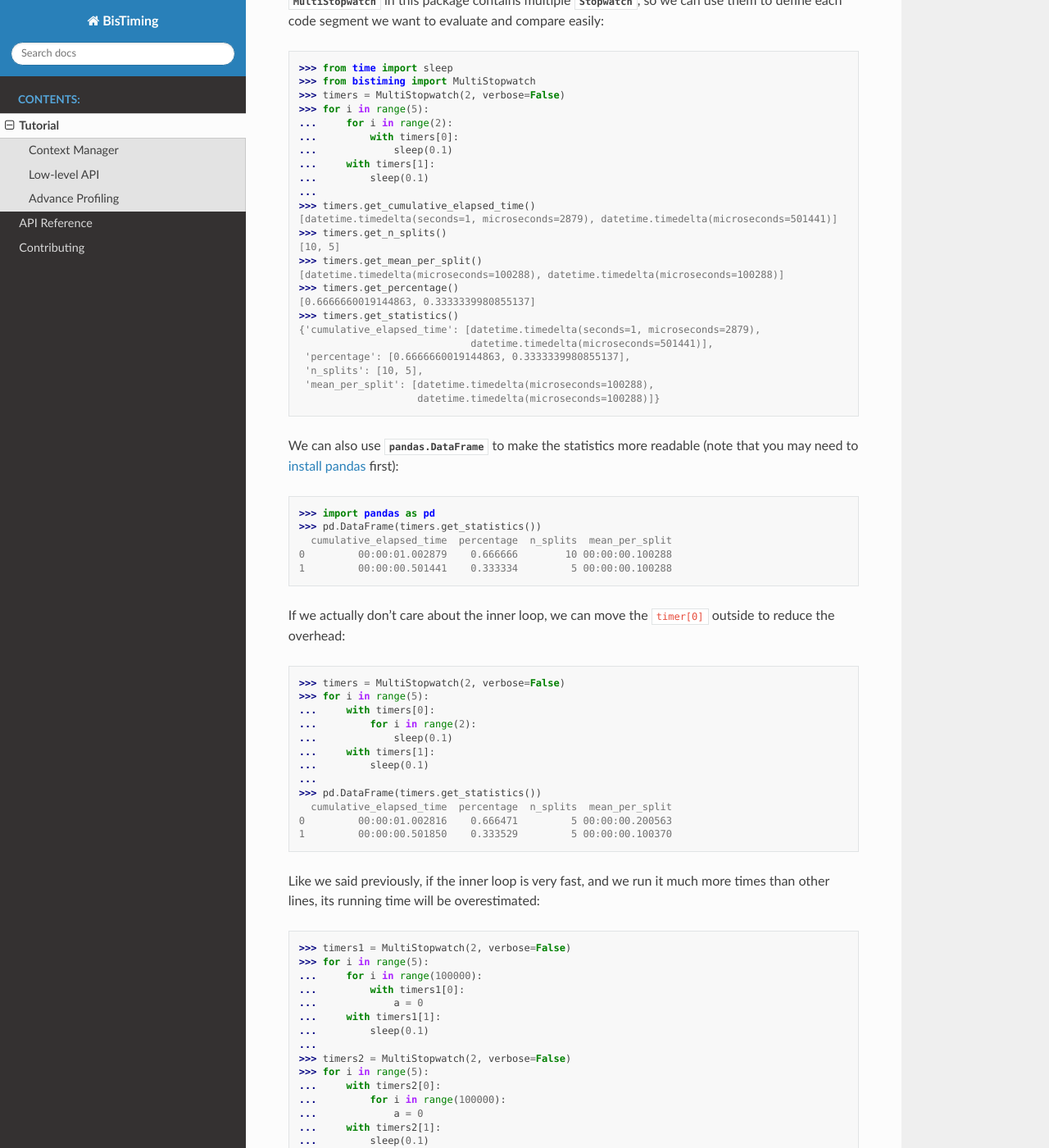
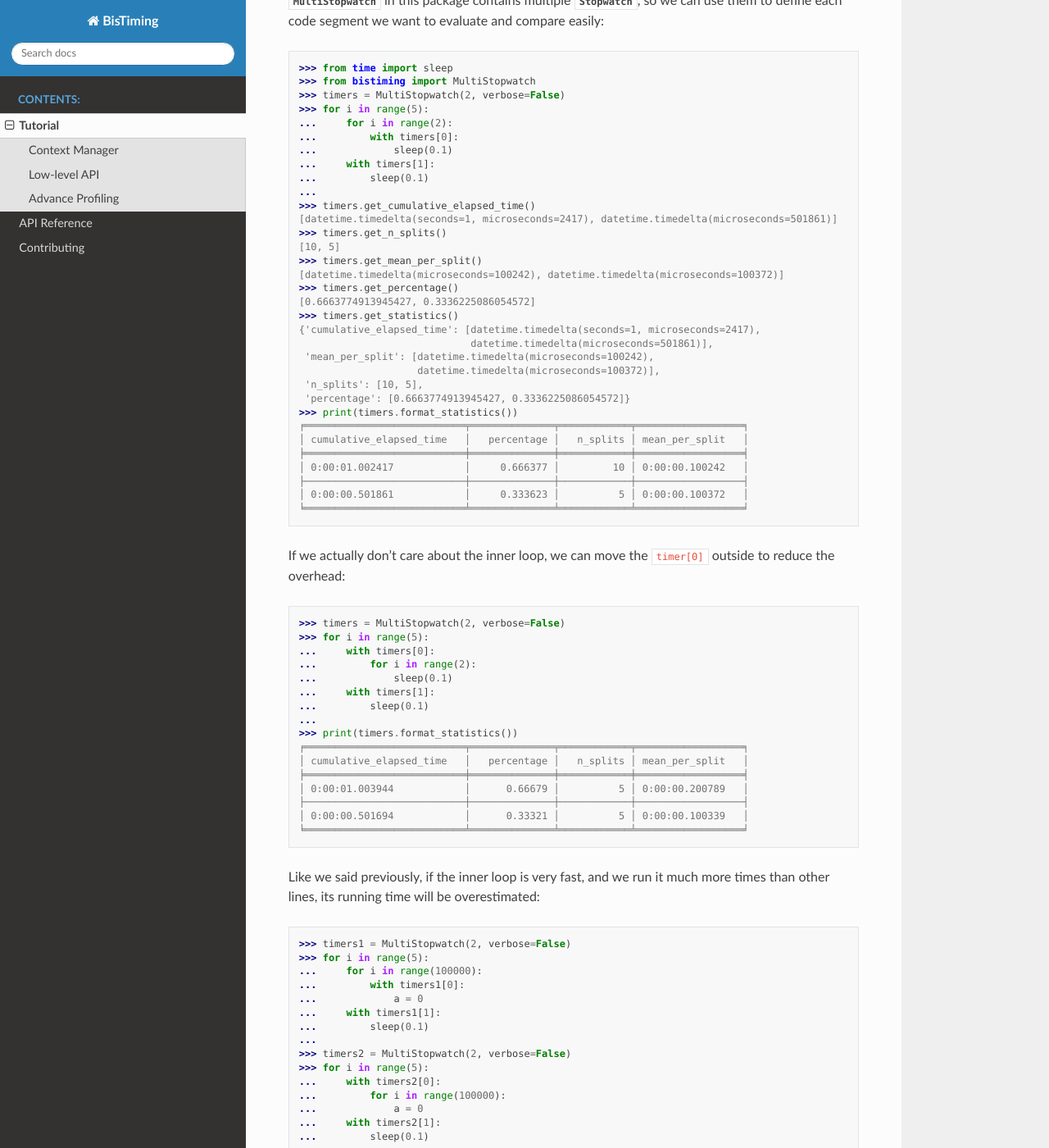
Before and after one commit to ianlini/bistiming, a Sphinx documentation site: the page built from docs/tutorial.rst, in a window 1280 px wide and 1400 px high, scrolled down 6754 px. Shown: the whole window at 82% size. Built offline with Sphinx 7.4.7 and the Read the Docs theme 2.0.0, drawn with Linux system fonts in a browser that asks for light colours; some of the changed text lies outside the part shown.

Commit message:
Format statistics (#30)
* install tabulate

* Add format_statistics

* update docs

* update travis badge

```diff
--- a/docs/conf.py
+++ b/docs/conf.py
@@ -101,7 +101,6 @@ napoleon_use_rtype = True
 intersphinx_mapping = {
     "python": ("https://docs.python.org/3/", None),
     "six": ("https://six.readthedocs.io/", None),
-    "pandas": ("https://pandas.pydata.org/pandas-docs/stable/", None),
 }
 
 # -- Options for todo extension ----------------------------------------------
--- a/docs/tutorial.rst
+++ b/docs/tutorial.rst
@@ -340,30 +340,28 @@ we want to evaluate and compare easily:
 ...         sleep(0.1)
 ...
 >>> timers.get_cumulative_elapsed_time()
-[datetime.timedelta(seconds=1, microseconds=2879), datetime.timedelta(microseconds=501441)]
+[datetime.timedelta(seconds=1, microseconds=2417), datetime.timedelta(microseconds=501861)]
 >>> timers.get_n_splits()
 [10, 5]
 >>> timers.get_mean_per_split()
-[datetime.timedelta(microseconds=100288), datetime.timedelta(microseconds=100288)]
+[datetime.timedelta(microseconds=100242), datetime.timedelta(microseconds=100372)]
 >>> timers.get_percentage()
-[0.6666660019144863, 0.3333339980855137]
+[0.6663774913945427, 0.3336225086054572]
 >>> timers.get_statistics()
-{'cumulative_elapsed_time': [datetime.timedelta(seconds=1, microseconds=2879),
-                             datetime.timedelta(microseconds=501441)],
- 'percentage': [0.6666660019144863, 0.3333339980855137],
+{'cumulative_elapsed_time': [datetime.timedelta(seconds=1, microseconds=2417),
+                             datetime.timedelta(microseconds=501861)],
+ 'mean_per_split': [datetime.timedelta(microseconds=100242),
+                    datetime.timedelta(microseconds=100372)],
  'n_splits': [10, 5],
- 'mean_per_split': [datetime.timedelta(microseconds=100288),
-                    datetime.timedelta(microseconds=100288)]}
-
-We can also use :class:`pandas.DataFrame` to make the statistics more readable
-(note that you may need to
-`install pandas <https://pandas.pydata.org/pandas-docs/stable/install.html>`_ first):
-
->>> import pandas as pd
->>> pd.DataFrame(timers.get_statistics())
-  cumulative_elapsed_time  percentage  n_splits  mean_per_split
-0         00:00:01.002879    0.666666        10 00:00:00.100288
-1         00:00:00.501441    0.333334         5 00:00:00.100288
+ 'percentage': [0.6663774913945427, 0.3336225086054572]}
+>>> print(timers.format_statistics())
+╒═══════════════════════════╤══════════════╤════════════╤══════════════════╕
+│ cumulative_elapsed_time   │   percentage │   n_splits │ mean_per_split   │
+╞═══════════════════════════╪══════════════╪════════════╪══════════════════╡
+│ 0:00:01.002417            │     0.666377 │         10 │ 0:00:00.100242   │
+├───────────────────────────┼──────────────┼────────────┼──────────────────┤
+│ 0:00:00.501861            │     0.333623 │          5 │ 0:00:00.100372   │
+╘═══════════════════════════╧══════════════╧════════════╧══════════════════╛
 
 If we actually don't care about the inner loop, we can move the ``timer[0]`` outside
 to reduce the overhead:
@@ -376,10 +374,14 @@ to reduce the overhead:
 ...     with timers[1]:
 ...         sleep(0.1)
 ...
->>> pd.DataFrame(timers.get_statistics())
-  cumulative_elapsed_time  percentage  n_splits  mean_per_split
-0         00:00:01.002816    0.666471         5 00:00:00.200563
-1         00:00:00.501850    0.333529         5 00:00:00.100370
+>>> print(timers.format_statistics())
+╒═══════════════════════════╤══════════════╤════════════╤══════════════════╕
+│ cumulative_elapsed_time   │   percentage │   n_splits │ mean_per_split   │
+╞═══════════════════════════╪══════════════╪════════════╪══════════════════╡
+│ 0:00:01.003944            │      0.66679 │          5 │ 0:00:00.200789   │
+├───────────────────────────┼──────────────┼────────────┼──────────────────┤
+│ 0:00:00.501694            │      0.33321 │          5 │ 0:00:00.100339   │
+╘═══════════════════════════╧══════════════╧════════════╧══════════════════╛
 
 Like we said previously, if the inner loop is very fast, and we run it much more times
 than other lines, its running time will be overestimated:
@@ -400,14 +402,22 @@ than other lines, its running time will be overestimated:
 ...     with timers2[1]:
 ...         sleep(0.1)
 ...
->>> pd.DataFrame(timers1.get_statistics())
-  cumulative_elapsed_time  percentage  n_splits  mean_per_split
-0         00:00:00.479970    0.489214    500000 00:00:00.000001
-1         00:00:00.501135    0.510786         5 00:00:00.100227
->>> pd.DataFrame(timers2.get_statistics())
-  cumulative_elapsed_time  percentage  n_splits  mean_per_split
-0         00:00:00.098682    0.164432         5 00:00:00.019736
-1         00:00:00.501455    0.835568         5 00:00:00.100291
+>>> print(timers1.format_statistics())
+╒═══════════════════════════╤══════════════╤════════════╤══════════════════╕
+│ cumulative_elapsed_time   │   percentage │   n_splits │ mean_per_split   │
+╞═══════════════════════════╪══════════════╪════════════╪══════════════════╡
+│ 0:00:00.558187            │     0.526846 │     500000 │ 0:00:00.000001   │
+├───────────────────────────┼──────────────┼────────────┼──────────────────┤
+│ 0:00:00.501300            │     0.473154 │          5 │ 0:00:00.100260   │
+╘═══════════════════════════╧══════════════╧════════════╧══════════════════╛
+>>> print(timers2.format_statistics())
+╒═══════════════════════════╤══════════════╤════════════╤══════════════════╕
+│ cumulative_elapsed_time   │   percentage │   n_splits │ mean_per_split   │
+╞═══════════════════════════╪══════════════╪════════════╪══════════════════╡
+│ 0:00:00.068416            │     0.120047 │          5 │ 0:00:00.013683   │
+├───────────────────────────┼──────────────┼────────────┼──────────────────┤
+│ 0:00:00.501496            │     0.879953 │          5 │ 0:00:00.100299   │
+╘═══════════════════════════╧══════════════╧════════════╧══════════════════╛
 
 We can notice a big difference between ``timers1`` and ``timers2``.
 ``timers2`` is more reasonable if we are finding the bottleneck of the code
--- a/pyproject.toml
+++ b/pyproject.toml
@@ -14,10 +14,9 @@ classifiers = [
 [tool.poetry.dependencies]
 python = "~2.7 || ^3.5"
 six = "^1.12"
+tabulate = "^0.8.7"
 
 [tool.poetry.dev-dependencies]
-ipython = { version = "^7.18.1", python = "^3.8" }
-ipdb = { version = "^0.13.4", python = "^3.8" }
 pytest = { version = "^6.0", python = "^3.8" }
 flake8 = { version = "^3.8", python = "^3.8" }
 pep8-naming = { version = "^0.11.1", python = "^3.8"}
```
Also changed, not shown: README.rst (+10 -19 lines), 3 other files.
